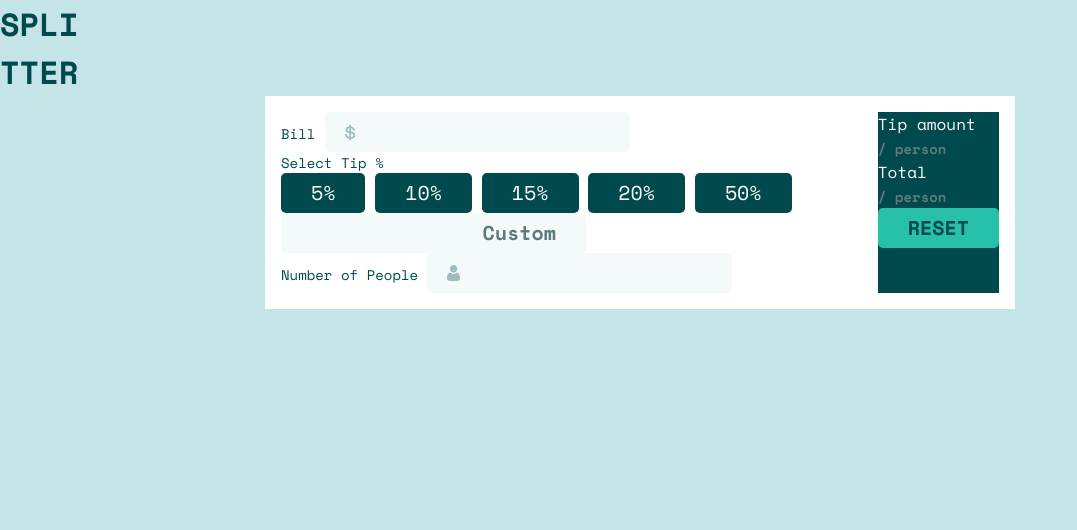
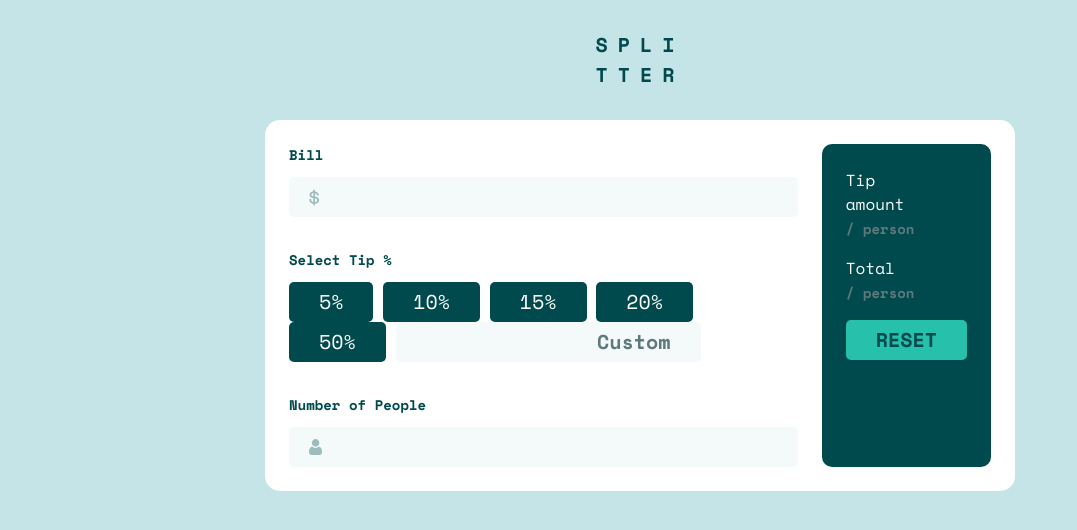
Before and after one commit to Alliemack77/fem-tip-calculator, a plain HTML site: page index.html in a window 1280 px wide. Shown: the whole page, without its empty margins (0-1077 px from the left). Drawn offline with nearby package versions, Linux system fonts and the light colour scheme.

Commit message:
adding in layout styles

```diff
--- a/index.html
+++ b/index.html
@@ -20,12 +20,12 @@
 
 </head>
 <body>
-  <h1 class="text-very-dark-cyan uppercase"><span>Spli</span><br/>tter</h1>
   <div class="container">
+    <h1 class="fs-500 text-very-dark-cyan uppercase"><span>Spli</span><br/>tter</h1>
     <form class="form bg-white">
       <div class="form-inputs">
         <div class="form-group text-very-dark-cyan">
-          <label class="fs-300" for="bill">Bill</label>
+          <label class="fs-300 fw-700" for="bill">Bill</label>
           <input
             class="icon dollar fs-500 fw-700"
             type="text"
@@ -35,7 +35,7 @@
 
         </div>
         <div class="form-group text-very-dark-cyan">
-          <p class="fs-300">Select Tip %</p>
+          <p class="fs-300 fw-700">Select Tip %</p>
           <div>
             <button class="button bg-very-dark-cyan text-white fs-500" id="five" value="0.05" type="button">5%</button>
             <button class="button bg-very-dark-cyan text-white fs-500" id="ten" value="0.10" type="button">10%</button>
@@ -53,20 +53,18 @@
           </div>
         </div>
         <div class="form-group text-very-dark-cyan">
-          <label class="fs-300" for="people-total">
-            Number of People
+          <label class="fs-300 fw-700" for="people-total">Number of People </label>
           <input
             class="icon people fs-500 fw-700"
             type="text"
             id="people-total"
             name="people-total"
           >
-          </label>
         </div>
       </div>
 
-      <div class="display bg-very-dark-cyan">
-        <div class="display-group ">
+      <div class="display flex direction-column bg-very-dark-cyan" style="gap: 1rem">
+        <div class="display-group flex justify-space-between">
           <div>
             <p class="text-white fs-400">Tip amount
               <br>
@@ -75,7 +73,7 @@
           </div>
           <div class="text-cyan fs-700 fw-700" id="per-person-tip"></div>
         </div>
-        <div class="display-group text-very-dark-cyan">
+        <div class="display-group flex justify-space-between">
           <div>
             <p class="text-white fs-400">Total
               <br>
@@ -84,7 +82,7 @@
           </div>
           <div class="text-cyan fs-700 fw-700" id="per-person-total"></div>
         </div>
-        <div class="display-group">
+        <div class="display-group ">
           <button class="button bg-cyan text-very-dark-cyan fs-500 fw-700 uppercase" id="reset-button" type="reset">reset</button>
         </div>
       </div>
--- a/styles.css
+++ b/styles.css
@@ -27,7 +27,7 @@
 
   /* Spacing */
   --padding-input: .25em 1.5em;
-  --padding-section: 1rem;
+  --padding-section: 1.5rem;
 
 }
 
@@ -44,6 +44,12 @@ h3,
 h4,
 p {
   margin: 0;
+}
+
+h1 {
+  margin-block: 1.5em;
+  letter-spacing: 10px;
+  text-align: center;
 }
 
 body {
@@ -118,6 +124,14 @@ input::placeholder {
   gap: var(--gap);
 }
 
+.direction-column {
+  flex-direction: column;
+}
+
+.justify-space-between {
+  justify-content: space-between;
+}
+
 
 
 /* General Styling */
@@ -125,6 +139,10 @@ input::placeholder {
 .custom-button {
   padding: var(--padding-input);
   border-radius: var(--border-radius-sm);
+}
+
+.button[type="reset"] {
+  width: 100%;
 }
 
 .button:focus,
@@ -152,10 +170,47 @@ input:focus {
   background-image: url(./images/icon-person.svg);
 }
 
+.form {
+  container-type: inline-size;
 
+  display: flex;
+  flex-direction: column;
+  gap: 1.5rem;
+  border-radius: var(--border-radius-lg);
+  padding: var(--padding-section);
+}
 
-.form {
+@media (min-width: 450px) {
+  .form {
+    flex-direction: row;
+  }
+
+  /* .form-inputs,
+  .display {
+    flex-basis: 50%;
+  } */
+}
+
+@container (min-width: 450px) {
+  .form {
+    flex-direction: row;
+  }
+}
+
+.form-inputs {
   display: flex;
+  flex-direction: column;
+  gap: 2rem;
+}
+
+.form-group {
+  display: flex;
+  flex-direction: column;
+  gap: .75rem;
+}
+
+.display {
+  border-radius: var(--border-radius-md);
   padding: var(--padding-section);
 }
 
@@ -163,11 +218,8 @@ input:focus {
 
 
 /*
-
 TODO:
-
-
-- add $ and person image to inputs
-
-
+- put buttons in grid
+- get form and display in place for desktop
+- add flex to amount display divs
 */
```
Lines whose indentation alone changed are shown as unchanged.
